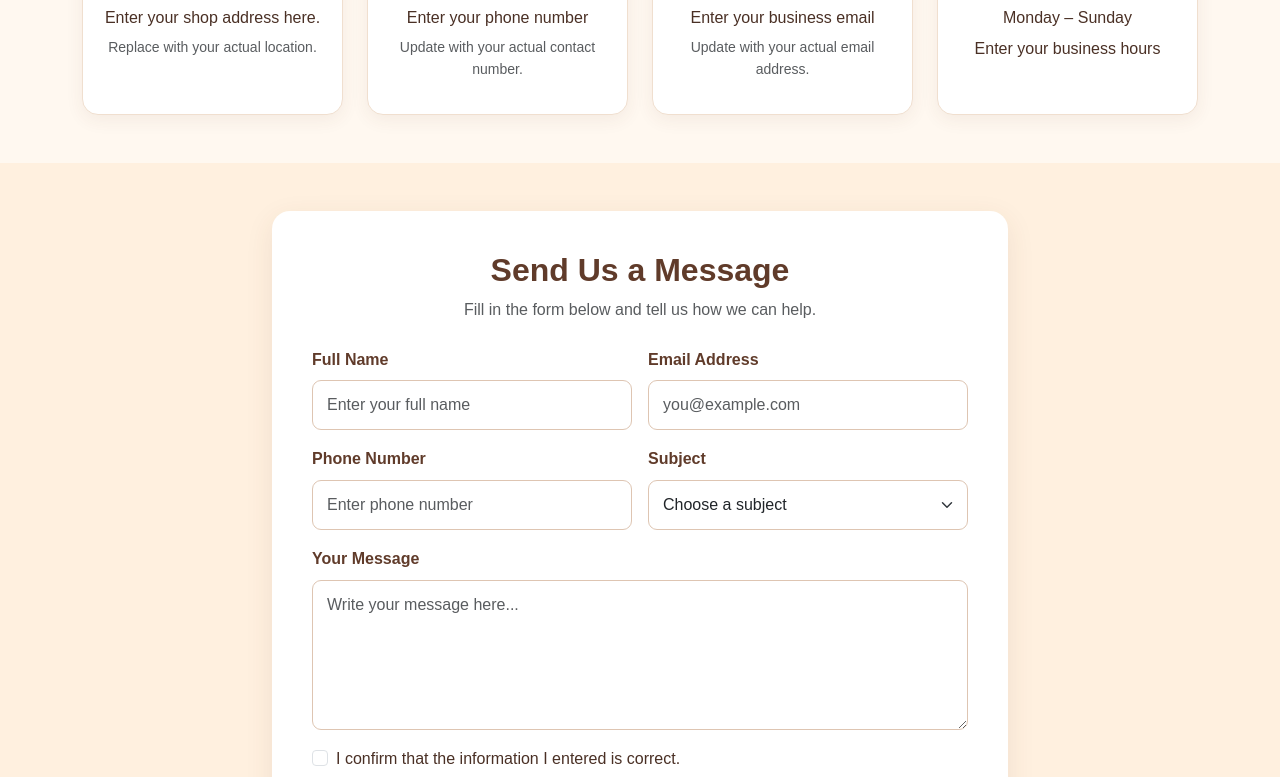
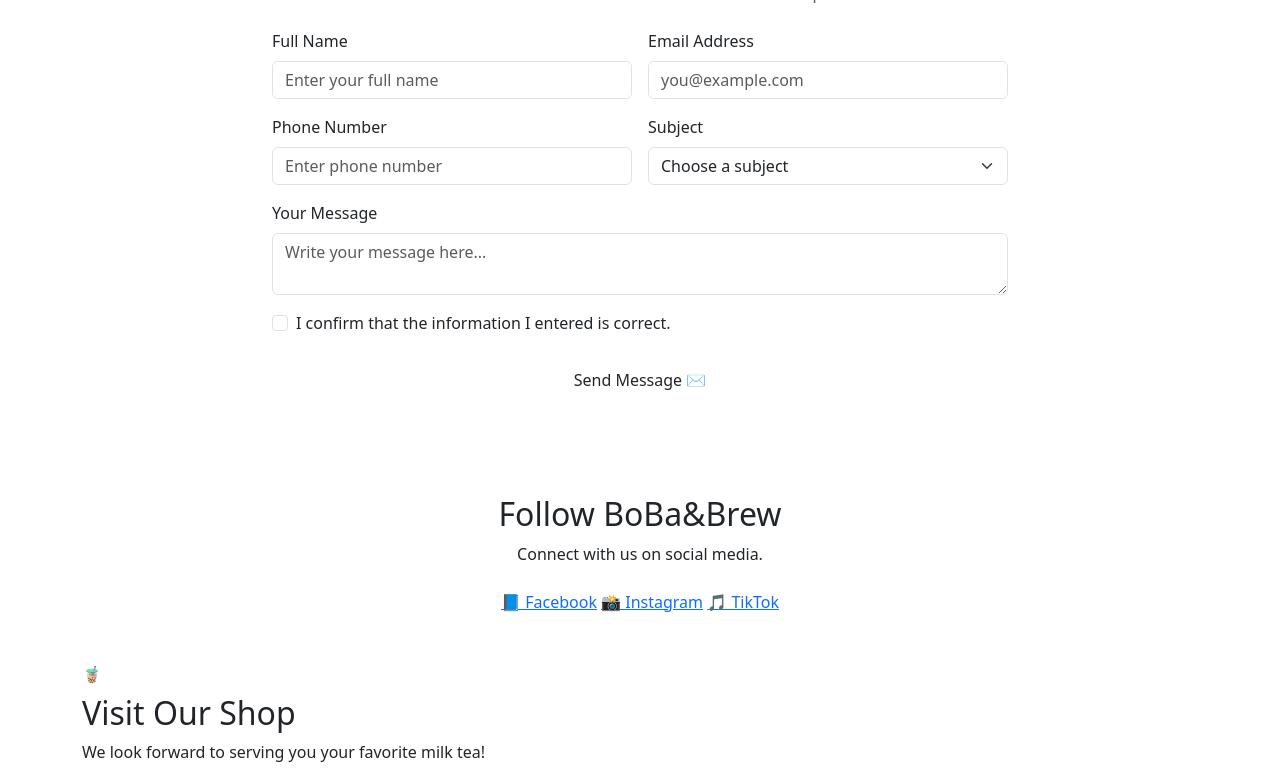
Before and after one commit to kjoy04/Ecommerce_Website_Wadingan, a plain HTML site: page Contact.html in a window 1280 px wide. Shown: the part 683-1460 px from the top of the page. Drawn offline with nearby package versions, Linux system fonts and the light colour scheme; files that its build step writes are made by us from their sources.

Commit message:
Fix formatting and links in Contact.html
Updated the Contact.html file to correct formatting and links.

```diff
--- a/Contact.html
+++ b/Contact.html
@@ -8,7 +8,7 @@
 
     <!-- Bootstrap CSS -->
    <link href="https://cdn.jsdelivr.net/npm/bootstrap@5.3.3/dist/css/bootstrap.min.css" rel="stylesheet">
-    <link rel="stylesheet" href="CSS/css.css">
+    <link rel="stylesheet" href="CSS/style.css">
 
 
 </head>
```
